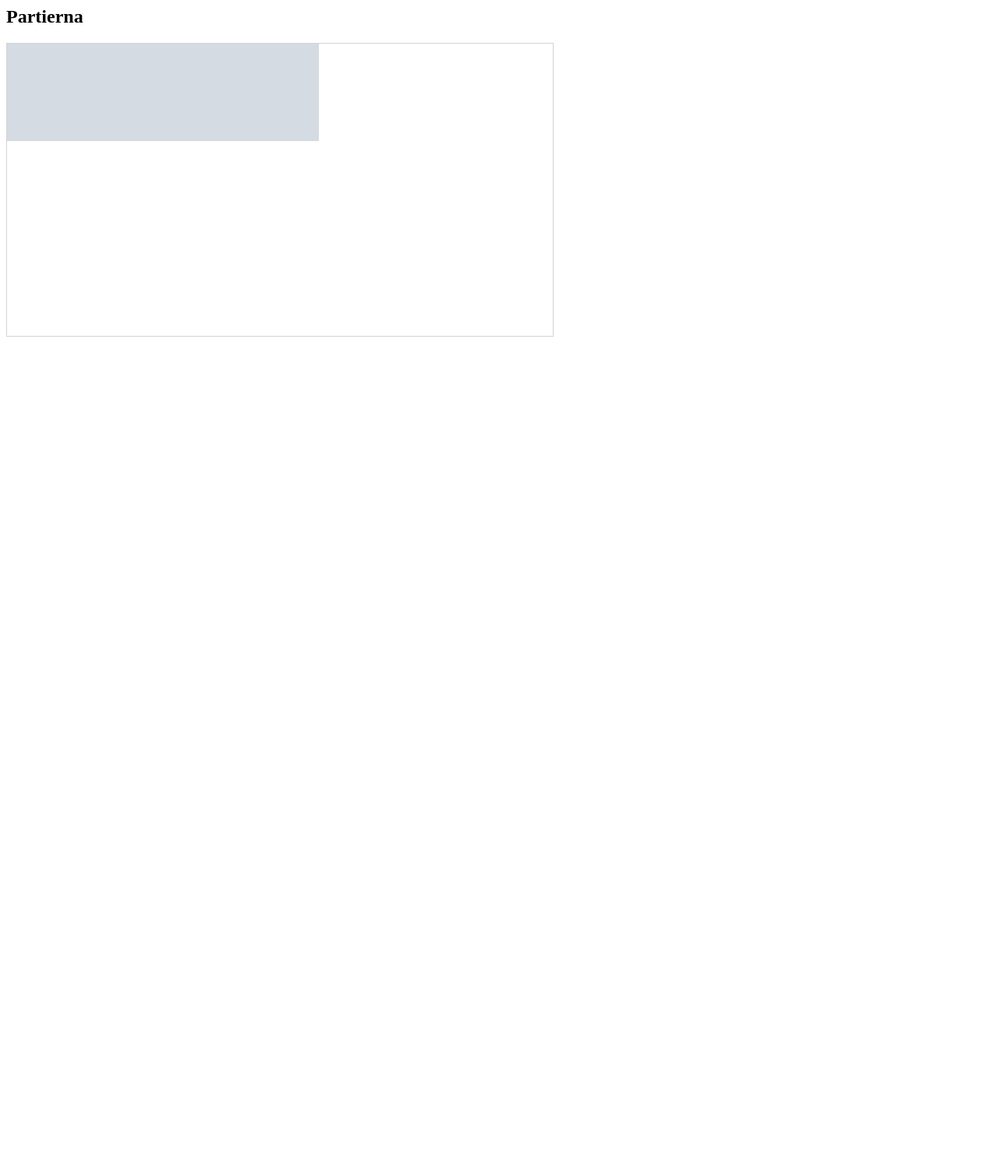
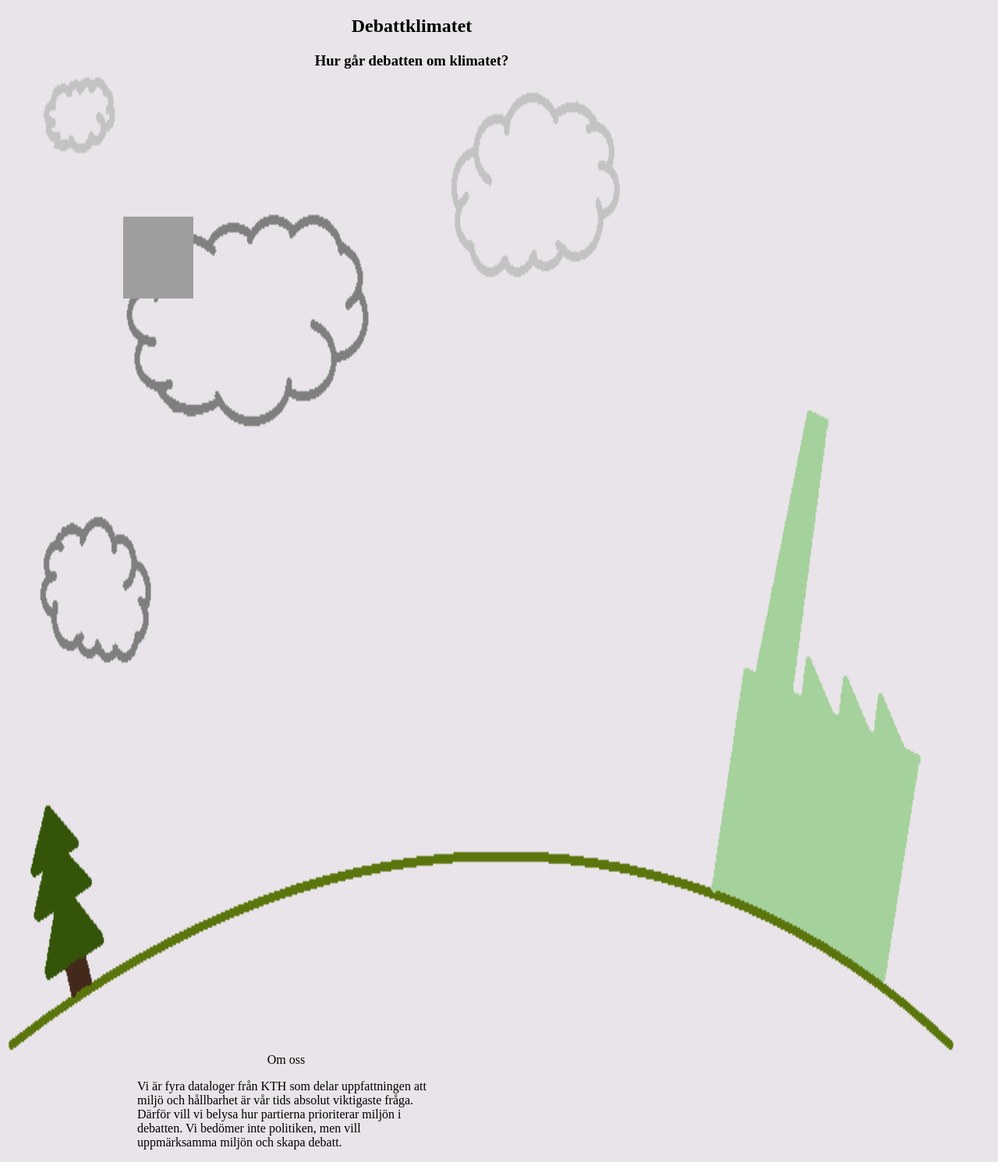
Before and after one commit to CO2Ninja/Debattklimatet, a Django app: page / in a window 1280 px wide. Shown: the whole page at 78% size. Before the commit the page ends 432 px from the top, so only its background shows below. Run offline with Django 3.2, Linux system fonts and the light colour scheme; tables that the repository leaves empty hold one stand-in row (values such as "Sample post"); grey boxes marked "Sample" are stand-in pictures.

Commit message:
Lagt till ballonger och snygg bakgrund.

```diff
--- a/django_backend/django_backend/settings.py
+++ b/django_backend/django_backend/settings.py
@@ -29,6 +29,11 @@ ALLOWED_HOSTS = []
 TEMPLATE_DIRS = (
 	BASE_DIR+"/templates/",
 )
+
+STATICFILES_DIRS = (
+	BASE_DIR+"/static/",
+)
+
 
 # Application definition
 
--- a/django_backend/templates/debattklimatet/twitteruser_list.html
+++ b/django_backend/templates/debattklimatet/twitteruser_list.html
@@ -1,23 +1,48 @@
+<body style="width:80%;margin:0px auto;background:url('/static/bakgrundfabrik.png');background-size:100% 100%;">
+
+<style>
+@font-face {
+	font-family: cool_font;
+	src: url('/static/newscycle-regular.ttf');
+}
+</style>
+
+<img src="/static/295674163_5e51f8dd52_o.jpg" id="bg" style="display:none">
+{% for party in object_list %}
+<img src="/static/{{party.id}}.png" id={{party.id}} style="display:none;width:50px">
+{% endfor %}
 
 
-{% for party in object_list %}
-<img src="{{ party.profileimageurl }}" id={{party.id}} style="display:none">
-{% endfor %}
+<div id="container" style="text-align:center; ">
+<div style="float:left; ">
+<h2>Debattklimatet</h2>
+<h3>Hur går debatten om klimatet?</h3>
+<canvas id="canvas" width="800" height="820"float:left"></canvas>
+</div>
 
-<div id="container">
-<h2>Partierna</h2>
-<canvas id="canvas" width="700" height="375" style="border:1px solid #d3d3d3; float:left"></canvas>
-
-<div id="tweetlist" style="float:left; height:375px;width:400px">
+<div style="float:left;width:430px;">
+<div id="tweetlist" style="clear:both; height:375px;margin-top:1em;padding-left:2em;">
+</div>
+<div style="clear:both;margin-top:2em;margin-left:3em;">
+Om oss
+<p style="text-align:left">
+Vi är fyra dataloger från KTH som delar uppfattningen att miljö och hållbarhet är vår tids absolut
+viktigaste fråga. Därför vill vi belysa hur partierna prioriterar miljön i debatten.
+Vi bedömer inte politiken, men vill uppmärksamma miljön och skapa debatt.
+</div>
 </div>
 </div>
 
 <script>
 window.onload = function() {
     var context = document.getElementById("canvas").getContext("2d");
+    //context.drawImage(document.getElementById("bg"), 0, 0, 1100, 750);
     {% for party in object_list %}
-        context.drawImage(document.getElementById("{{party.id}}"), {{forloop.counter0}}*50, 325-{{party.totalscore}}*50);
+        console.log("{{party.id}}");
+        context.drawImage(document.getElementById("{{party.id}}"), {{forloop.counter0}}*95 + 30, 670-{{party.totalscore}}*50, 90, 105);
     {% endfor %}
+
     document.getElementById("tweetlist").innerHTML='<object type="text/html" data="/tweets/" style="height:100%;width:100%" ></object>';
 }
 </script>
+</body>
```
Also changed, not shown: django_backend/static/17233550.png (added), django_backend/static/18124359.jpg (added), django_backend/static/18124359.png (added), django_backend/static/18687011.jpg (added), django_backend/static/18687011.png (added), django_backend/static/19014898.png (added), django_backend/static/19226961.jpg (added), django_backend/static/19226961.png (added), django_backend/static/3801501.jpg (added), django_backend/static/97878686.jpg (added), django_backend/static/Karla_BoldStencil.ttf (added), django_backend/static/bakgrundfabrik.png (added), django_backend/static/newscycle-bold.ttf (added), django_backend/static/newscycle-regular.ttf (added), 4 other files.
